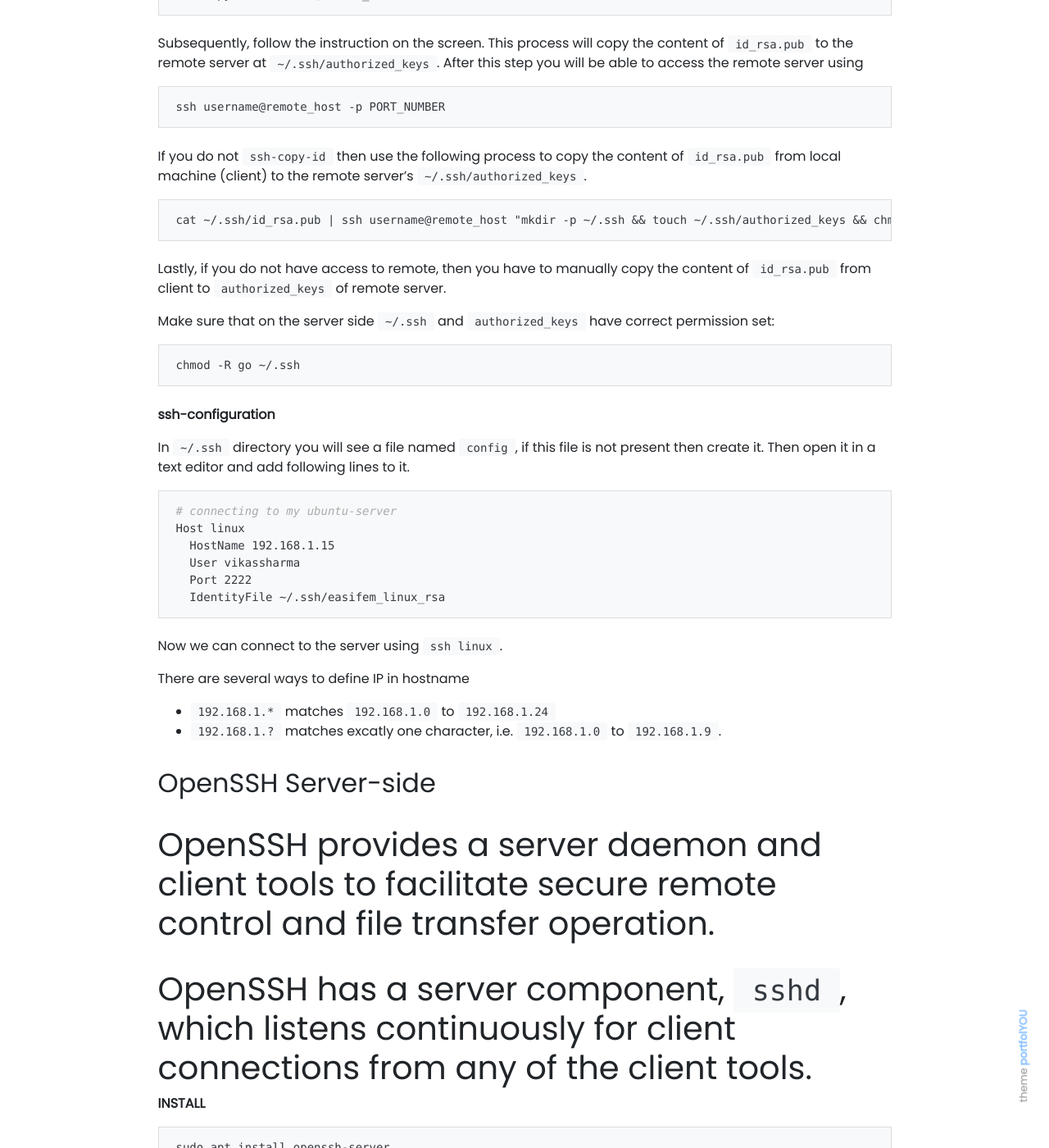
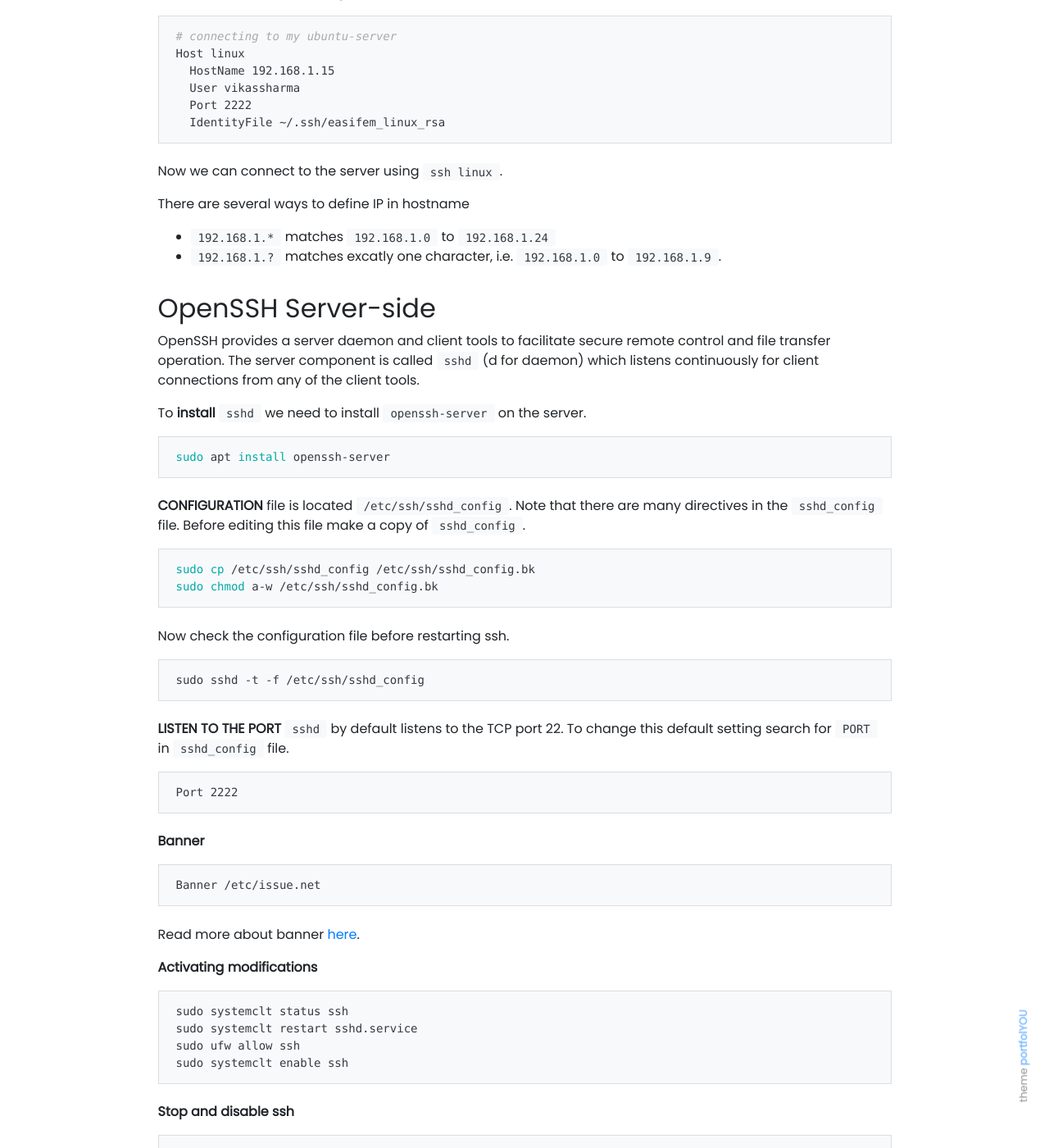
Before and after one commit to easifem/vikasSharma, a Jekyll site: the page built from _posts/2021-10-30-SSH-Setup.md, in a window 1280 px wide and 1400 px high, scrolled down 2416 px. Shown: the whole window at 82% size. Built offline with Jekyll 4.4.1, drawn with Linux system fonts in a browser that asks for light colours; nearby versions of some CDN libraries; our own code applies the rules of GitHub Pages for plain Markdown files; some of the changed text lies outside the part shown.

Commit message:
Updates in ssh

````diff
--- a/_posts/2021-10-30-SSH-Setup.md
+++ b/_posts/2021-10-30-SSH-Setup.md
@@ -3,47 +3,52 @@ title: 'Simple Secure Shell'
 author: Vikas Sharma, Ph.D.
 date: 30 Oct 2021
 update:
-    - 30 Oct 2021
+    - 22 Aug 2023
 tags: [SSH, linux-server]
 style: border
 color: primary
-description: In this note I have explained how I have established SSH connection between my MacBook-Air and Linux-System.
+description: In this note I have explained how to establish SSH connection between a server and client.
 ---
 
 # Simple Secure Shell setup
 
 SSH stands for simple secured shell. The ssh command contains of 3-parts
 
-# OpenSSH provides a server daemon and client tools to facilitate secure remote control and file transfer operation.
+OpenSSH provides a server daemon and client tools to facilitate secure remote control and file transfer operation.
+
+Install openssh by using
+
+```bash
+sudo apt install openssh-client openssh-server
+```
 
 ## OpenSSH Client-Side
 
-# OpenSSH provides several client tools to facilitate secure remote control and file transfer operation. Install `openssh` using following command.
+OpenSSH provides several client tools to facilitate secure remote control and file transfer operation. Install `openssh` using following command.
 
-```
+```bash
 sudo apt install openssh-client
 ```
 
-# OpenSSH has a client side component, `ssh`, which connects client to the server.
+OpenSSH has a client side component, it is called `ssh`, which will connect a client to the server.
 
-```txt
+```bash
 ssh {user}@{host}
 ```
 
-here, `user` is the name of the account that you want to access, and `host` is the `IP address` or the `Domain name` of the server.
+Here `user` is the name of the account that you want to access and `host` is the `IP address` or the `Domain name` of the server.
 
-- To use ssh, first we need to install `ssh-server`
-- Then we can ssh into other system using the password or ssh-key.
+We want to access the server by using the ssh-key.
 
-**Generating RSA key pair**
+**Generating RSA key pair** on client.
 
-Use the `ssh-keygen` CLT for creating RSA key pair on the client machine (your local computer).
+Use the `ssh-keygen` CLT for creating RSA key pair on the **client** machine (your local computer).
 
-```sh
+```bash
 ssh-keygen -t rsa
 ```
 
-Now, just follow the instruction given in the terminal.
+Just follow the instruction given in the terminal.
 
 > The key will be stored at `~/.ssh`
 
@@ -65,25 +70,23 @@ Every time we generate RSA key, we get two files named `XXX_rsa` and `XXX_rsa.pu
 
 **Placing public key to hosting server**
 
-![SSH-concept](../../Excalidraw/SSH-concept.svg)
-
 The easiest way to copy your public key from client the hosting server is to use a CLT called `ssh-copy-id`.
 
 In this method, we need to specify the remote server that we would like to connect to.  Therefore, in this method we should have the credentials to access the server. The syntax is
 
-```sh
+```bash
 ssh-copy-id username@remote_host
 ```
 
 Subsequently, follow the instruction on the screen. This process will copy the content of `id_rsa.pub` to the remote server at `~/.ssh/authorized_keys`.  After this step you will be able to access the remote server using
 
-```
+```bash
 ssh username@remote_host -p PORT_NUMBER
 ```
 
 If you do not `ssh-copy-id` then use the following process to copy the content of `id_rsa.pub` from local machine (client) to the remote server's `~/.ssh/authorized_keys`.
 
-```
+```bash
 cat ~/.ssh/id_rsa.pub | ssh username@remote_host "mkdir -p ~/.ssh && touch ~/.ssh/authorized_keys && chmod -R go= ~/.ssh && cat >> ~/.ssh/authorized_keys"
 ```
 
@@ -91,7 +94,7 @@ Lastly, if you do not have access to remote, then you have to manually copy the
 
 Make sure that on the server side `~/.ssh` and `authorized_keys` have correct permission set:
 
-```
+```bash
 chmod -R go ~/.ssh
 ```
 
@@ -99,7 +102,7 @@ chmod -R go ~/.ssh
 
 In `~/.ssh` directory you will see a file named `config`, if this file is not present then create it. Then open it in a text editor and add following lines to it.
 
-```sh
+```bash
 # connecting to my ubuntu-server
 Host linux
   HostName 192.168.1.15
@@ -117,38 +120,34 @@ There are several ways to define IP in hostname
 
 ## OpenSSH Server-side
 
-# OpenSSH provides a server daemon and client tools to facilitate secure remote control and file transfer operation.
+OpenSSH provides a server daemon and client tools to facilitate secure remote control and file transfer operation. The server component is called `sshd` (d for daemon) which listens continuously for client connections from any of the client tools.
 
-# OpenSSH has a server component, `sshd`, which listens continuously for client connections from any of the client tools.
+To **install** `sshd` we need to install `openssh-server` on the server.
 
-**INSTALL**
-
-```
+```bash
 sudo apt install openssh-server
 ```
 
-**CONFIGURATON**
+**CONFIGURATION** file is located `/etc/ssh/sshd_config`. Note that there are many directives in the `sshd_config` file. Before editing this file make a copy of `sshd_config`.
 
-Configuration file is located `/etc/ssh/sshd_config`. There are many directives in the sshd config file. Before editing make a copy of `sshd_config`.
 
-```
-sudo cp /etc/ssh/sshd_config /etc/ssh/sshd_config.original
-sudo chmod a-w /etc/ssh/sshd_config.original
+```bash
+sudo cp /etc/ssh/sshd_config /etc/ssh/sshd_config.bk
+sudo chmod a-w /etc/ssh/sshd_config.bk
 ```
 
-Now check the config before restarting ssh.
+Now check the configuration file before restarting ssh.
 
 ```
 sudo sshd -t -f /etc/ssh/sshd_config
 ```
 
-**LISTEN TO THE PORT**
+**LISTEN TO THE PORT** `sshd` by default listens to the TCP port 22. To change this default setting search for `PORT` in `sshd_config` file.
 
 ```
 Port 2222
 ```
 
-`sshd` by default listens to the TCP port 22.
 
 **Banner**
 
@@ -156,14 +155,15 @@ Port 2222
 Banner /etc/issue.net
 ```
 
-**My ssh configuration**
+Read more about banner [here](https://www.tecmint.com/ssh-warning-banner-linux/).
+
 
 **Activating modifications**
 
 ```
 sudo systemclt status ssh
 sudo systemclt restart sshd.service
-sudo ufw alow ssh
+sudo ufw allow ssh
 sudo systemclt enable ssh
 ```
 
@@ -214,4 +214,4 @@ ip address
        valid_lft forever preferred_lft forever
 ```
 
-So the ip address of my system is inet `192.168.1.15`. Now, from the client side we using `ssh vikassharma@192.168.1.15` to connect to the remote server.
+The ip-address of my system is inet `192.168.1.15`. In this way, from the client side we will use `ssh vikassharma@192.168.1.15` to connect to the remote server.
--- /dev/null
+++ b/_posts/2023-08-14-Setting-up-tmux_md_ltex.json
@@ -0,0 +1 @@
+{"disabledRules":{"en-US":["PROFANITY","PASSIVE_VOICE"],"en-GB":["PROFANITY","PASSIVE_VOICE"]},"langs":["en-US","en-GB"]}
````
